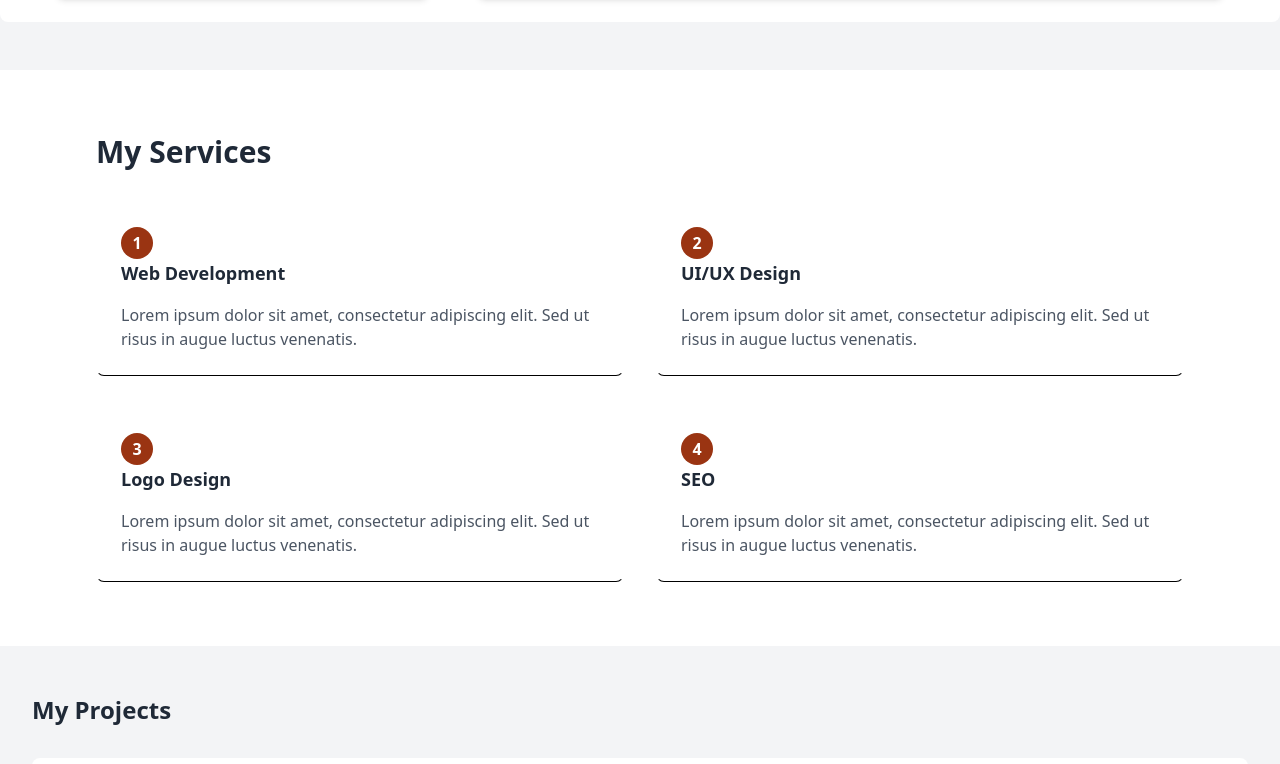
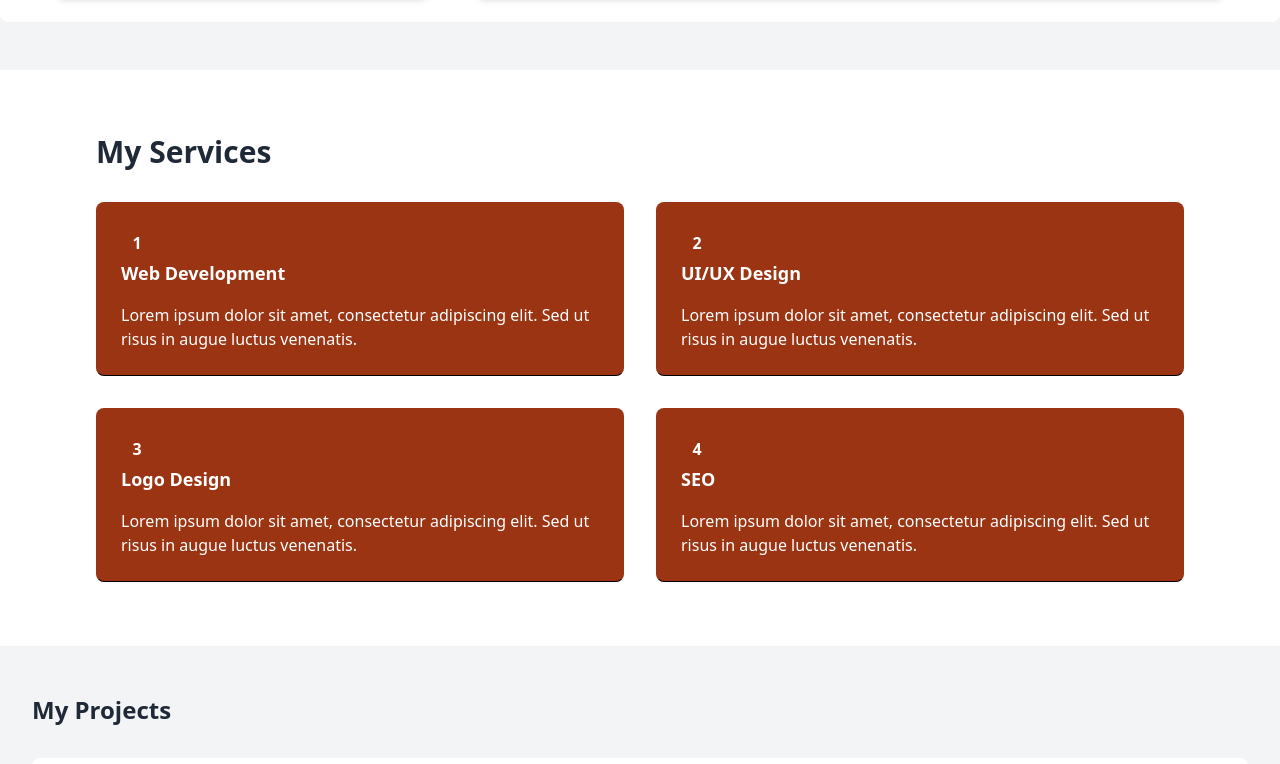
Before and after one commit to Gerardotango/New-portfolio, a React (Vite) app: page / in a window 1280 px wide. Shown: the part 1162-1926 px from the top of the page. Built offline with nearby package versions, Linux system fonts and the light colour scheme; a web font is replaced by a local one.

Commit message:
Made changes to the positioning of information in personal_about.jsx, and added hover effect in services.jsx.

```diff
--- a/src/components/Personal_about.jsx
+++ b/src/components/Personal_about.jsx
@@ -17,7 +17,7 @@ function PersonalAbout() {
         </p>
       </div>
 
-      <div className="flex flex-col h-56">
+      <div className="flex flex-row h-56">
         <div className="flex-1">
           <p className="text-white">
             <strong>Name:</strong> Gerardo Tango
--- a/src/components/services.jsx
+++ b/src/components/services.jsx
@@ -11,15 +11,15 @@ function Services() {
             whileInView={{ opacity: 1, translateY: 0 }}
             transition={{ duration: 0.5 }}
             viewport={{ once: true }}
-            className="bg-white border border-b-black border-transparent rounded-lg p-6"
+            className="bg-orange-800 text-white border border-b-black border-transparent rounded-lg p-6 hover:bg-white hover:text-black transition-colors duration-300"
           >
             <div className="flex flex-col mb-4">
               <div className="bg-orange-800 text-white font-bold rounded-full h-8 w-8 flex items-center justify-center mr-4">
                 1
               </div>
-              <h3 className="text-lg font-bold text-gray-800">Web Development</h3>
+              <h3 className="text-lg font-bold">Web Development</h3>
             </div>
-            <p className="text-gray-600">
+            <p className="">
               Lorem ipsum dolor sit amet, consectetur adipiscing elit. Sed ut risus
               in augue luctus venenatis.
             </p>
@@ -29,15 +29,15 @@ function Services() {
             whileInView={{ opacity: 1, translateY: 0 }}
             transition={{ duration: 0.5, delay: 0.1 }}
             viewport={{ once: true }}
-            className="bg-white border border-b-black border-transparent rounded-lg p-6"
+            className="bg-orange-800 text-white border border-b-black border-transparent rounded-lg p-6 hover:bg-white hover:text-gray-900 transition-colors duration-300"
           >
             <div className="flex flex-col mb-4">
               <div className="bg-orange-800 text-white font-bold rounded-full h-8 w-8 flex items-center justify-center mr-4">
                 2
               </div>
-              <h3 className="text-lg font-bold text-gray-800">UI/UX Design</h3>
+              <h3 className="text-lg font-bold">UI/UX Design</h3>
             </div>
-            <p className="text-gray-600">
+            <p className="">
               Lorem ipsum dolor sit amet, consectetur adipiscing elit. Sed ut risus
               in augue luctus venenatis.
             </p>
@@ -47,15 +47,15 @@ function Services() {
             whileInView={{ opacity: 1, translateY: 0 }}
             transition={{ duration: 0.5, delay: 0.2 }}
             viewport={{ once: true }}
-            className="bg-white border border-b-black border-transparent rounded-lg p-6"
+            className="bg-orange-800 text-white border border-b-black border-transparent rounded-lg p-6 hover:bg-white hover:text-gray-900 transition-colors duration-300"
           >
             <div className="flex flex-col mb-4">
               <div className="bg-orange-800 text-white font-bold rounded-full h-8 w-8 flex items-center justify-center mr-4">
                 3
               </div>
-              <h3 className="text-lg font-bold text-gray-800">Logo Design</h3>
+              <h3 className="text-lg font-bold">Logo Design</h3>
             </div>
-            <p className="text-gray-600">
+            <p className="">
               Lorem ipsum dolor sit amet, consectetur adipiscing elit. Sed ut risus
               in augue luctus venenatis.
             </p>
@@ -65,15 +65,15 @@ function Services() {
             whileInView={{ opacity: 1, translateY: 0 }}
             transition={{ duration: 0.5, delay: 0.3 }}
             viewport={{ once: true }}
-            className="bg-white border border-b-black border-transparent rounded-lg p-6"
+            className="bg-orange-800 text-white border border-b-black border-transparent rounded-lg p-6 hover:bg-white hover:text-gray-900 transition-colors duration-300"
           >
             <div className="flex flex-col mb-4">
               <div className="bg-orange-800 text-white font-bold rounded-full h-8 w-8 flex items-center justify-center mr-4">
                 4
               </div>
-              <h3 className="text-lg font-bold text-gray-800">SEO</h3>
+              <h3 className="text-lg font-bold">SEO</h3>
             </div>
-            <p className="text-gray-600">
+            <p className="">
               Lorem ipsum dolor sit amet, consectetur adipiscing elit. Sed ut risus
               in augue luctus venenatis.
             </p>
```
